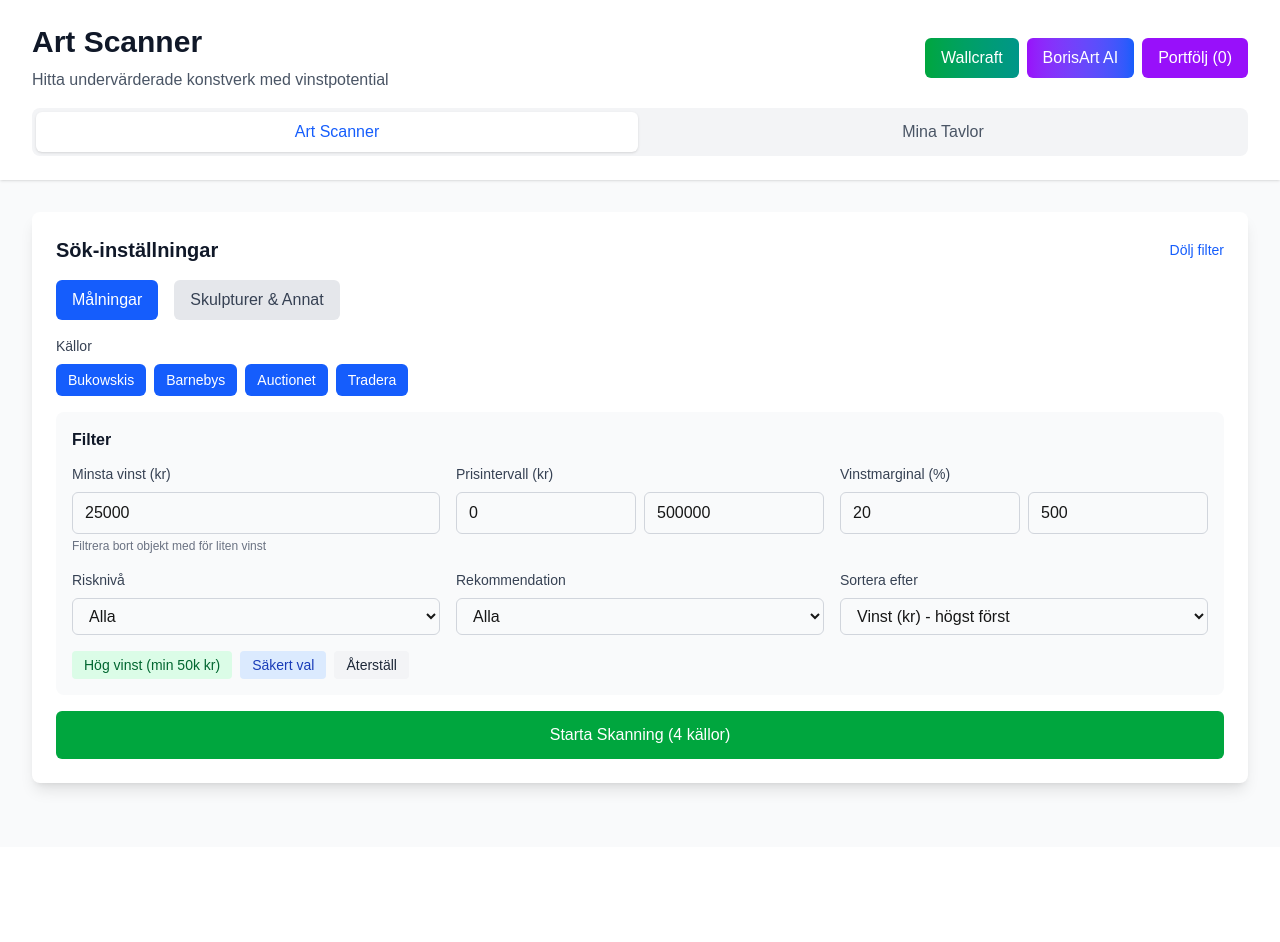
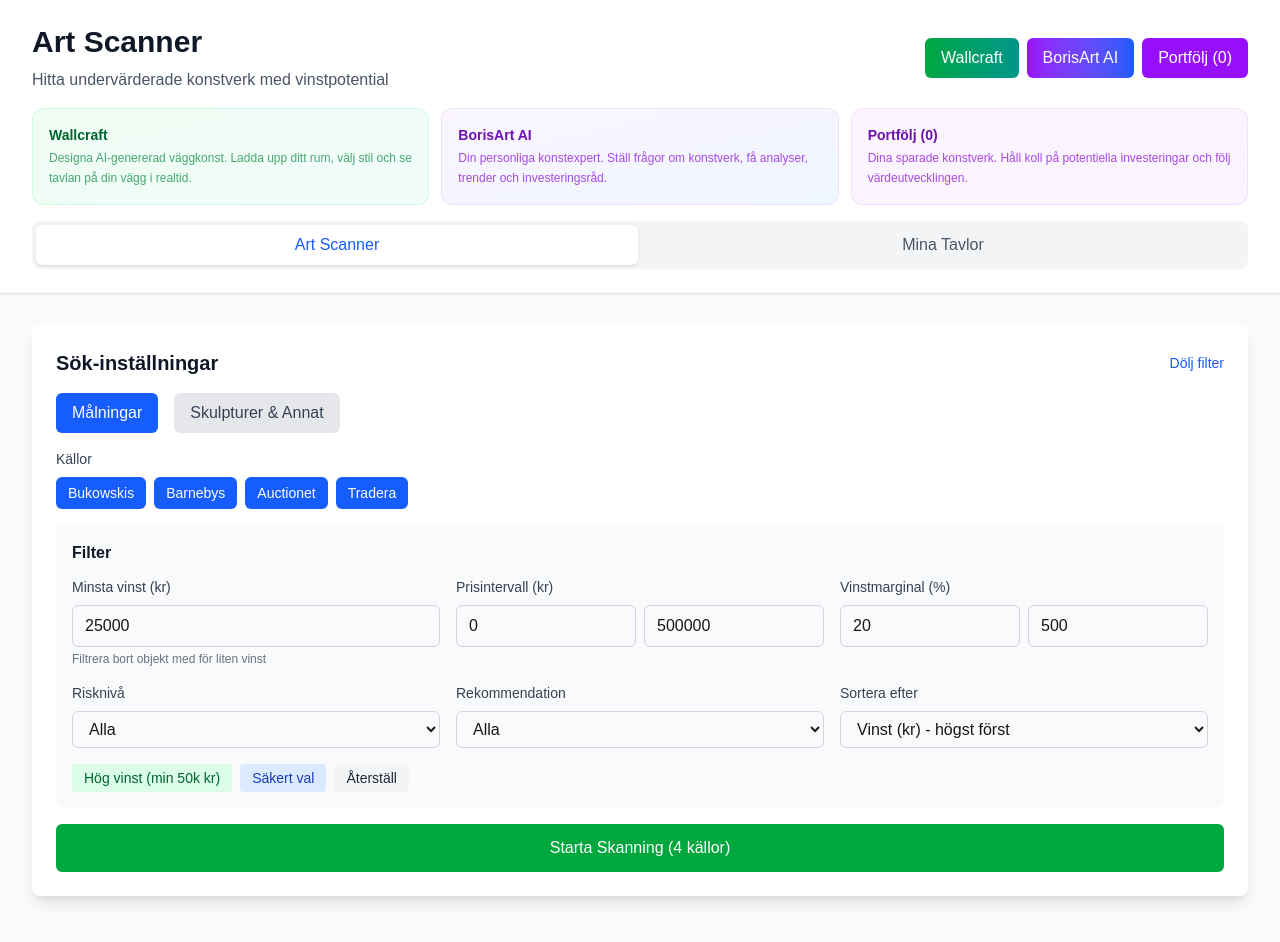
Before and after one commit to Mats6102hamberg/artboris, a Next.js app: page / in a window 1280 px wide. Shown: the top 942 px of the page. Before the commit the page ends 847 px from the top, so only its background shows below. Built offline with nearby package versions, Linux system fonts and the light colour scheme.

Commit message:
feat: add description cards under Wallcraft/BorisArt/Portfölj buttons on home page

```diff
--- a/src/app/page.tsx
+++ b/src/app/page.tsx
@@ -172,6 +172,28 @@ export default function Home() {
                 Portfölj ({portfolio.length})
               </button>
             </div>
+          </div>
+
+          {/* Beskrivningar under knapparna */}
+          <div className="mt-4 grid grid-cols-1 sm:grid-cols-3 gap-3">
+            <a href="/wallcraft" className="group block bg-gradient-to-br from-green-50 to-teal-50 border border-green-200/60 rounded-xl p-4 hover:shadow-md hover:border-green-300 transition-all">
+              <h3 className="text-sm font-semibold text-green-800 group-hover:text-green-900">Wallcraft</h3>
+              <p className="text-xs text-green-700/70 mt-1 leading-relaxed">
+                Designa AI-genererad väggkonst. Ladda upp ditt rum, välj stil och se tavlan på din vägg i realtid.
+              </p>
+            </a>
+            <button onClick={() => setShowBorisChat(!showBorisChat)} className="group text-left bg-gradient-to-br from-purple-50 to-blue-50 border border-purple-200/60 rounded-xl p-4 hover:shadow-md hover:border-purple-300 transition-all">
+              <h3 className="text-sm font-semibold text-purple-800 group-hover:text-purple-900">BorisArt AI</h3>
+              <p className="text-xs text-purple-700/70 mt-1 leading-relaxed">
+                Din personliga konstexpert. Ställ frågor om konstverk, få analyser, trender och investeringsråd.
+              </p>
+            </button>
+            <button onClick={() => setShowPortfolio(!showPortfolio)} className="group text-left bg-gradient-to-br from-fuchsia-50 to-purple-50 border border-purple-200/60 rounded-xl p-4 hover:shadow-md hover:border-purple-300 transition-all">
+              <h3 className="text-sm font-semibold text-purple-800 group-hover:text-purple-900">Portfölj ({portfolio.length})</h3>
+              <p className="text-xs text-purple-700/70 mt-1 leading-relaxed">
+                Dina sparade konstverk. Håll koll på potentiella investeringar och följ värdeutvecklingen.
+              </p>
+            </button>
           </div>
 
           {/* Tab Navigation */}
```
